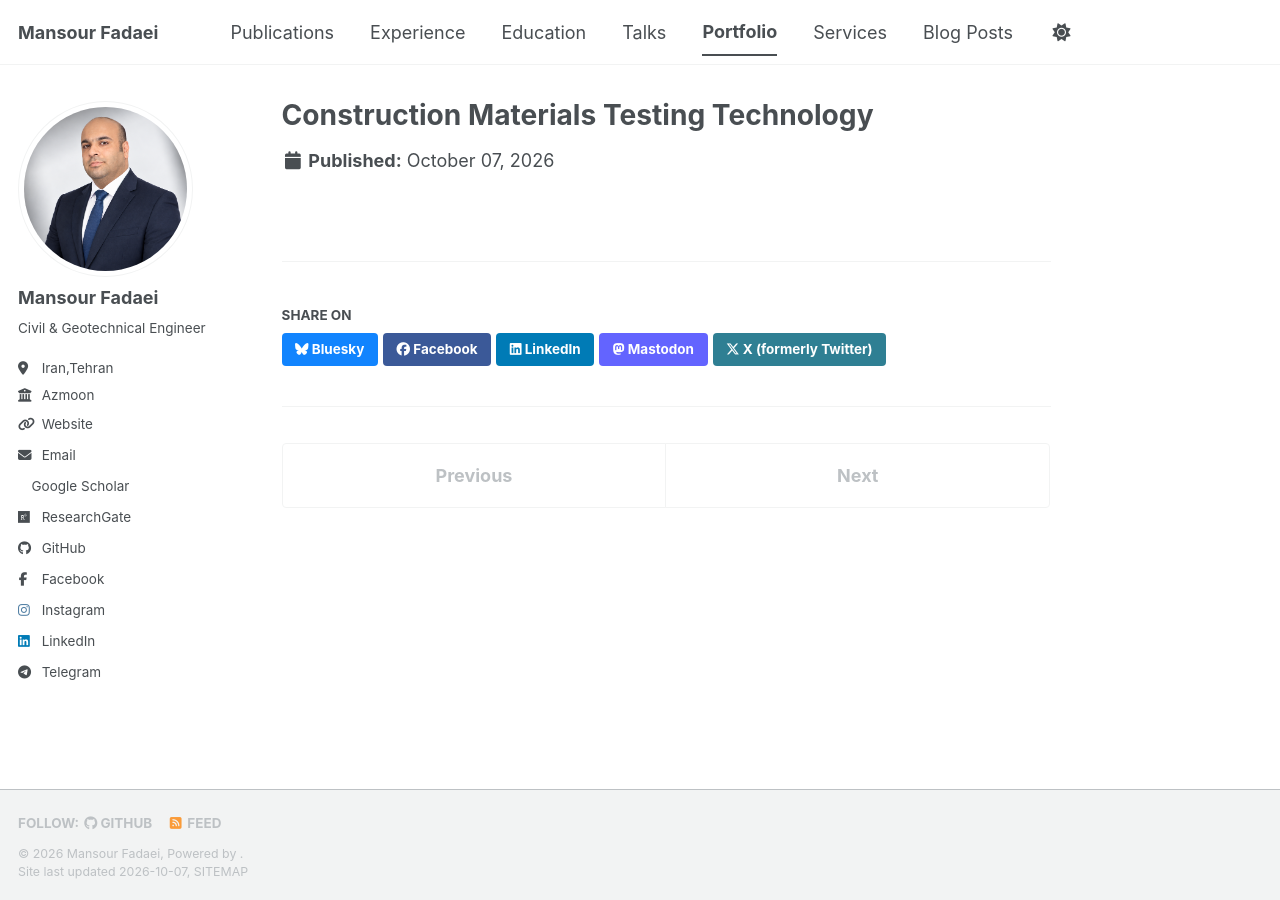
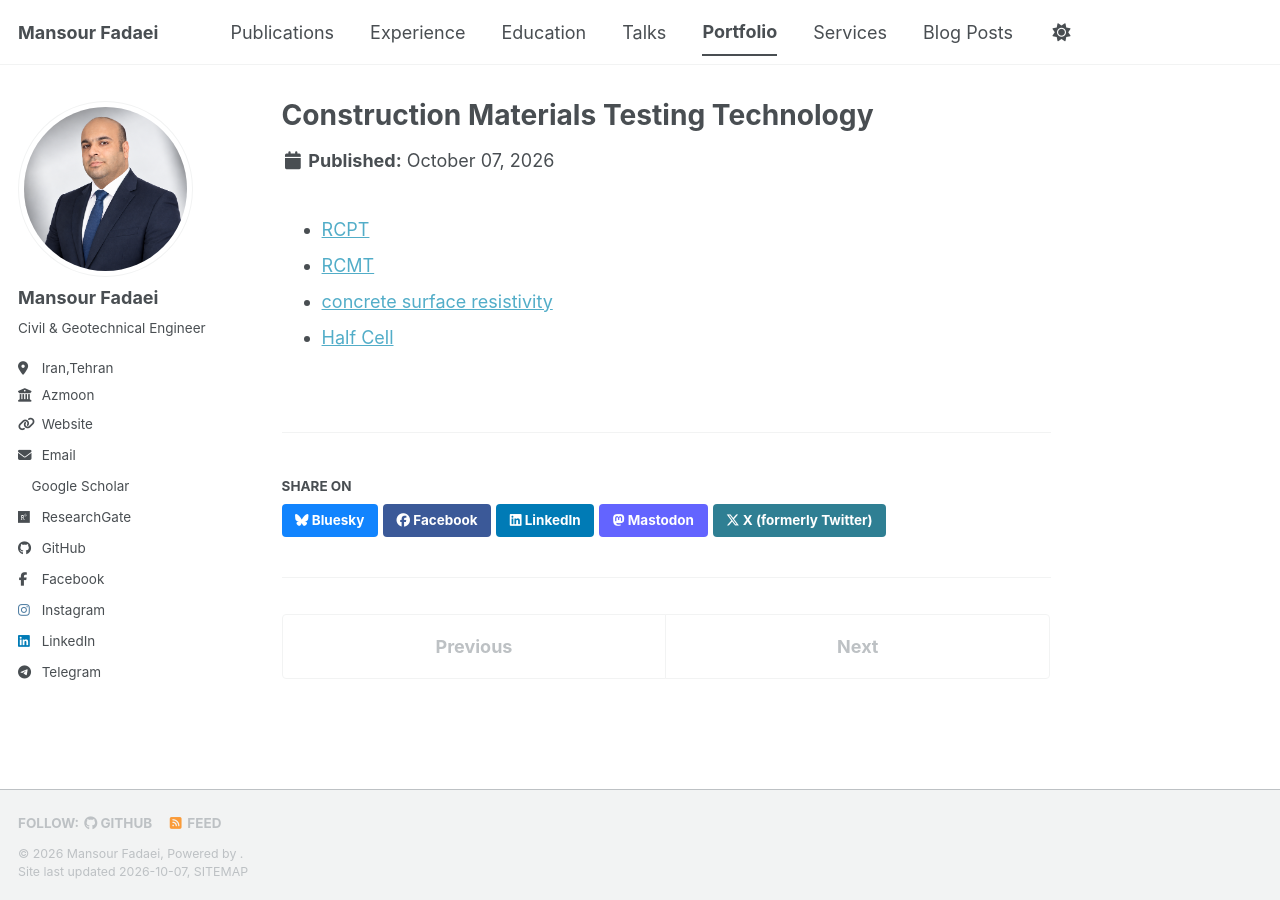
Before and after one commit to geo-eng/geo-eng.github.io, a Jekyll site: the page built from _portfolio/Construction Materials Testing Technology.md, in a window 1280 px wide. Built offline with Jekyll 4.4.1, drawn with Linux system fonts in a browser that asks for light colours; a style sheet for code colours, icons or effects is not loaded.

Commit message:
Update Construction Materials Testing Technology.md

```diff
--- a/_portfolio/Construction Materials Testing Technology.md
+++ b/_portfolio/Construction Materials Testing Technology.md
@@ -3,3 +3,7 @@ title: "Construction Materials Testing Technology"
 excerpt: "Development and application of testing equipment and methods for concrete, soil, aggregates, asphalt, and other construction materials."
 collection: portfolio
 ---
+- [RCPT](https://azmoonndt.com/product/%d8%af%d8%b3%d8%aa%da%af%d8%a7%d9%87-%d9%86%d9%81%d9%88%d8%b0-%d8%aa%d8%b3%d8%b1%db%8c%d8%b9-%d8%b4%d8%af%d9%87-%db%8c%d9%88%d9%86-%da%a9%d9%84%d8%b1)
+- [RCMT](https://azmoonndt.com/product/%d8%af%d8%b3%d8%aa%da%af%d8%a7%d9%87-%d9%85%d9%87%d8%a7%d8%ac%d8%b1%d8%aa-%d9%88-%d9%86%d9%81%d9%88%d8%b0-%d8%aa%d8%b3%d8%b1%db%8c%d8%b9-%d8%b4%d8%af%d9%87-%db%8c%d9%88%d9%86-%da%a9%d9%84%d8%b1)
+- [concrete surface resistivity](https://azmoonndt.com/product/%D8%AF%D8%B3%D8%AA%DA%AF%D8%A7%D9%87-%D9%85%D9%82%D8%A7%D9%88%D9%85%D8%AA-%D8%A7%D9%84%DA%A9%D8%AA%D8%B1%DB%8C%DA%A9%DB%8C-%D8%A8%D8%AA%D9%86-%D8%A8%D9%87-%D8%B1%D9%88%D8%B4-%D8%B3%D8%B7%D8%AD%DB%8C)
+- [Half Cell](https://azmoonndt.com/product/%d8%af%d8%b3%d8%aa%da%af%d8%a7%d9%87-%d9%87%d8%a7%d9%81%d8%b3%d9%84)
```
